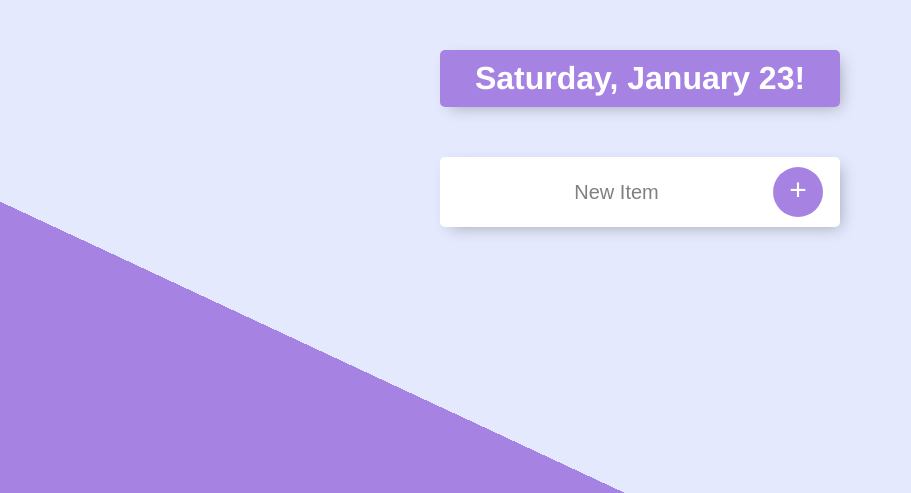
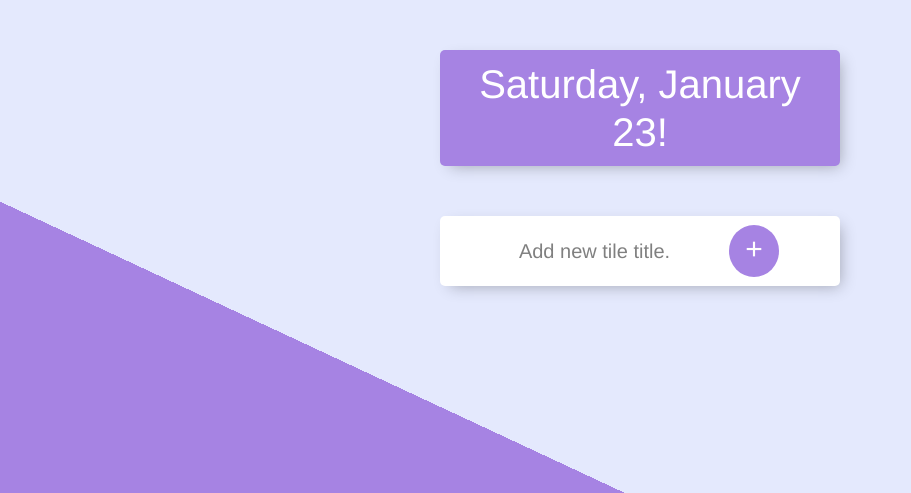
Before and after one commit to pgirikishore/Todo-List, a Django app: page / in a window 1280 px wide. Shown: the top 493 px of the page, without its empty margins (0-911 px from the left). Run offline with Django 3.2, Linux system fonts and the light colour scheme; some libraries are stand-ins or nearby versions.

Commit message:
Added Tiles functionality

```diff
--- a/todo/static/todo/styles.css
+++ b/todo/static/todo/styles.css
@@ -10,7 +15,7 @@ h1 {
   padding: 10px;
 }
 
-.box {
+.utils-box {
   max-width: 400px;
   margin: 50px auto;
   background: white;
@@ -23,14 +28,22 @@ h1 {
   text-align: center;
 }
 
-.item {
+.utils-item {
+  position: relative;
   min-height: 70px;
   display: flex;
   align-items: center;
   border-bottom: 1px solid #F1F1F1;
 }
 
-.item:last-child {
+.utils-tile {
+  position: relative;
+  min-height: 70px;
+  align-items: center;
+  border-bottom: 1px solid #F1F1F1;
+}
+
+.utils-item:last-child {
   border-bottom: 0;
 }
 
@@ -68,13 +83,14 @@ form {
 button {
   min-height: 50px;
   width: 50px;
-  border-radius: 50%;
+  border-radius: 50% !important;
   border-color: transparent;
   background-color: #A683E3;
   color: #fff;
-  font-size: 30px;
+  font-size: 30px !important;
   padding-bottom: 6px;
   border-width: 0;
+  font-family: 'helvetica neue';
 }
 
 input[type="text"] {
@@ -85,7 +101,6 @@ input[type="text"] {
   background: transparent;
   font-size: 20px;
   font-weight: 200;
-  width: 313px;
 }
 
 input[type="text"]:focus {
--- a/todo/templates/todo/index.html
+++ b/todo/templates/todo/index.html
@@ -1,30 +1,67 @@
-{% load static %}
-<link rel="stylesheet" type="text/css" href="{% static 'todo/styles.css' %}">
+<!DOCTYPE html>
 
 <html>
 <head>
-<title>To Do List </title>
+  <title>To Do List </title>
+  {% load static %}
+  <link rel="stylesheet" type="text/css" href="{% static 'todo/styles.css' %}">
+
+  <link rel="stylesheet" href="https://stackpath.bootstrapcdn.com/bootstrap/4.4.1/css/bootstrap.min.css" integrity="sha384-Vkoo8x4CGsO3+Hhxv8T/Q5PaXtkKtu6ug5TOeNV6gBiFeWPGFN9MuhOf23Q9Ifjh" crossorigin="anonymous">
+
 </head>
 <body>
-<div class="box" id="heading">
+
+<div class="utils-box" id="heading">
 <h1>{{kindOfDay}}!</h1>
 </div>
 
-<div class="box">
-{% for i in newListItems %}
-  <div class="item">
+<!-- <div class="utils-box">
+{% for i in newTileItems %}
+  <div class="utils-item">
     <input type="checkbox" \>
     <p>{{ i }}</p>
-    <a href="{% url 'todo:delete_item' i %}">X</a>
+    <a href="{% url 'todo:delete_tile' i %}">X</a>
   </div>
-{% endfor %}
+{% endfor %} -->
 
-<form class= "item" action="" method="post">
+<div class="utils-box">
+<form class= "utils-item" action="" method="post">
 {% csrf_token %}
-<input type="text" name="newItem" placeholder="New Item">
+<input type="text" name="newTile" placeholder="Add new tile title.">
 <button type="submit" name="button">+</button>
 </form>
 </div>
 
+<div class="row row-cols-1 row-cols-md-3">
+  {% for i in newTileItems %}
+    <div class="col mb-4">
+      <div class="card h-100">
+        <div class="card-body">
+        <div class="utils-box" id="heading">
+          <h1>{{ i }} <span><a href="{% url 'todo:delete_tile' i %}">X</a></span> </h1>
+        </div>
+        <div class="utils-box">
+          {% load todo_extras %}
+          {% for items in newItems|key:i %}
+            <div class="utils-item">
+              <input type="checkbox" \>
+              <p>{{ items }}</p>
+              <a href="{% url 'todo:delete_item' i items %}">X</a>
+            </div>
+          {% endfor %}
+          <form class= "utils-item" action={% url 'todo:items' i %} method="post">
+          {% csrf_token %}
+            <div class="utils-tile">
+              <input type="text" name="newItem" placeholder="Add new item here.">
+              <button type="submit" name="button">+</button>
+            </div>
+          </form>
+        </div>
+        </div>
+      </div>
+    </div>
+  {% endfor %}
+</div>
+
 </body>
 </html>
--- a/todo/urls.py
+++ b/todo/urls.py
@@ -6,5 +6,7 @@ app_name = 'todo'
 urlpatterns = [
     path('', views.index),
     path('index/', views.index, name='index'),
-    path(r'<item_id>', views.delete_item, name='delete_item'),
+    path('<str:tile_item>', views.items, name='items'),
+    path(r'<str:tile_id>', views.delete_tile, name='delete_tile'),
+    path(r'<str:key>/<str:item>', views.delete_item, name='delete_item'),
 ]
--- a/todo/views.py
+++ b/todo/views.py
@@ -6,26 +6,72 @@ def index(request):
   today = date.today()
   d = today.strftime("%A,  %B %d") # DayofWeek, Month Day
   if request.method == 'POST':
+    tile = request.POST.get('newTile') # Get the item entered by user
+    request.session.modified = True # To allow session variables to be modified
+    if not 'tiles' in request.session or not request.session['tiles']: # Check if cookie is already present
+      request.session['tiles'] = list()
+      tiles = request.session['tiles']
+      tiles.append(tile)
+      request.session['tiles'] = tiles
+
+      request.session['items'] = dict()
+      request.session['items'][tile] = list()
+    else:
+      tiles = request.session['tiles']
+      tiles.append(tile)
+      request.session['tiles'] =tiles
+
+      request.session['items'][tile] = list()
+
+  print(request.session.get('tiles',[]))
+  print(request.session.get('items',{}))
+
+  return render(request, 'todo/index.html', {'kindOfDay':d, 'newTileItems': request.session.get('tiles',[]), 'newItems': request.session.get('items',{})})
+
+def delete_tile(request, tile_id):
+  print("hi")
+  if request.method == "GET":
+    tiles = request.session['tiles']
+    tiles.remove(tile_id)
+    request.session['tiles'] = tiles
+
+    items = request.session['items']
+    del items[tile_id]
+    request.session['items'] = items
+
+    print(request.session.get('tiles',[]))
+    print(request.session.get('items',{}))
+  # return render(request, 'todo/index.html', {'kindOfDay': d, 'newTileItems': request.session.get('tiles',[])})
+  return redirect("https://todo.pgirikishore.repl.co/")
+
+def delete_item(request, key, item):
+  if request.method == "GET":
+    items = request.session['items']
+    items[key].remove(item)
+    request.session['items'] = items
+
+  # return render(request, 'todo/index.html', {'kindOfDay': d, 'newTileItems': request.session.get('tiles',[])})
+  return redirect("https://todo.pgirikishore.repl.co/")
+
+def items(request, tile_item):
+  print("bye")
+  if request.method == 'POST':
     item = request.POST.get('newItem') # Get the item entered by user
     request.session.modified = True # To allow session variables to be modified
-    if not 'items' in request.session or not request.session['items']: # Check if cookie is already present
-      request.session['items'] = list()
-      items = request.session['items']
-      items.append(item)
-      request.session['items'] = items
-    else:
-      items = request.session['items']
-      items.append(item)
-      request.session['items'] = items
-  return render(request, 'todo/index.html', {'kindOfDay':d, 'newListItems': request.session.get('items',[])})
+    items = request.session['items']
+    items[tile_item].append(item)
+    request.session['items'] = items
+    print(request.session['items'])
 
-def delete_item(request, item_id):
-  today = date.today()
-  d = today.strftime("%A,  %B %d") # DayofWeek, Month Day
   if request.method == "GET":
-    print("Inside delete_item")
+    tiles = request.session['tiles']
+    tiles.remove(tile_item)
+    request.session['tiles'] = tiles
+
     items = request.session['items']
-    items.remove(item_id)
+    del items[tile_item]
     request.session['items'] = items
-  # return render(request, 'todo/index.html', {'kindOfDay': d, 'newListItems': request.session.get('items',[])})
+
+    print(request.session.get('tiles',[]))
+    print(request.session.get('items',{}))
   return redirect("https://todo.pgirikishore.repl.co/")
```
Also changed, not shown: other parts of todo/static/todo/styles.css (+23 -9 lines), todo/templatetags/todo_extras.py (added, +12 -0 lines), todo/templatetags/__init__.py (added).
